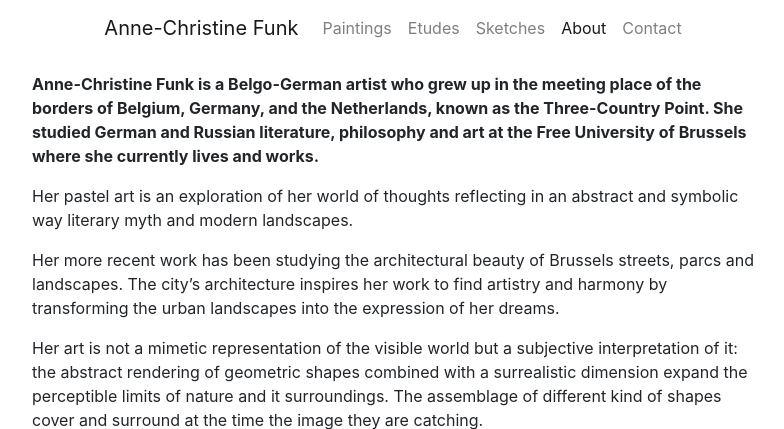
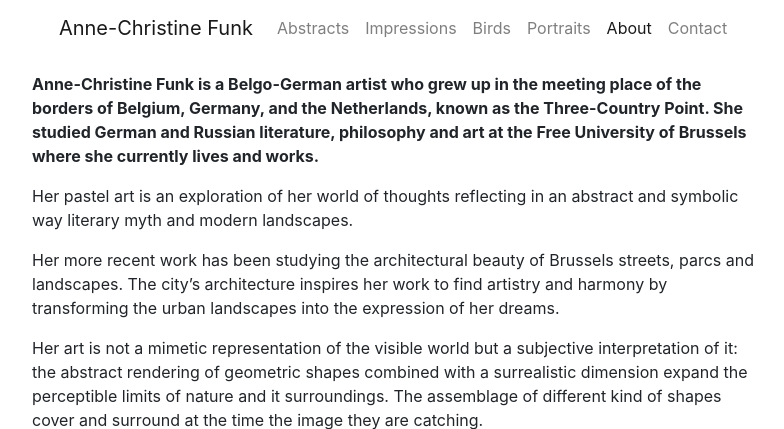
Before and after one commit to acelpb/acfunk, a Django app: page /about/ in a window 1280 px wide. Shown: the top 429 px of the page, without its empty margins (243-1027 px from the left). Run offline with Django 3.2, Linux system fonts and the light colour scheme; some libraries are stand-ins or nearby versions.

Commit message:
feat(classes): Rename and add fourth

```diff
--- a/acfunk/urls.py
+++ b/acfunk/urls.py
@@ -13,22 +13,18 @@ Including another URLconf
     1. Import the include() function: from django.urls import include, path
     2. Add a URL to urlpatterns:  path('blog/', include('blog.urls'))
 """
+from django.conf import settings
+from django.conf.urls.static import static
 from django.contrib import admin
 # sitemaps.py
 from django.contrib import sitemaps
 from django.contrib.sitemaps.views import sitemap
 from django.urls import path
 from django.urls import reverse
-from django.urls import include
-from django.conf.urls.static import static
-from django.conf import settings
 
-from .views import AboutView
+from .views import AboutView, AbstractsView, ImpressionsView, BirdsView, PortraitsView
 from .views import ContactView
-from .views import EtudesView
 from .views import HomeView
-from .views import PaintingsView
-from .views import SketchesView
 
 
 class StaticViewSitemap(sitemaps.Sitemap):
@@ -43,13 +39,14 @@ class StaticViewSitemap(sitemaps.Sitemap):
 
 
 urlpatterns = [
-    path('', HomeView.as_view(), name='home'),
-    path('paintings/', PaintingsView.as_view(), name='paintings'),
-    path('etudes/', EtudesView.as_view(), name='etudes'),
-    path('sketches/', SketchesView.as_view(), name='sketches'),
-    path('about/', AboutView.as_view(), name='about'),
-    path('contact/', ContactView.as_view(), name='contact'),
-    path('admin/', admin.site.urls),
-    path('sitemap.xml', sitemap, {'sitemaps': {'static': StaticViewSitemap, }},
-         name='django.contrib.sitemaps.views.sitemap')
-] + static(settings.MEDIA_URL, document_root=settings.MEDIA_ROOT)
+                  path('', HomeView.as_view(), name='home'),
+                  path('abstracts/', AbstractsView.as_view(), name='abstracts'),
+                  path('impressions/', ImpressionsView.as_view(), name='impressions'),
+                  path('birds/', BirdsView.as_view(), name='birds'),
+                  path('portraits/', PortraitsView.as_view(), name='portraits'),
+                  path('about/', AboutView.as_view(), name='about'),
+                  path('contact/', ContactView.as_view(), name='contact'),
+                  path('admin/', admin.site.urls),
+                  path('sitemap.xml', sitemap, {'sitemaps': {'static': StaticViewSitemap, }},
+                       name='django.contrib.sitemaps.views.sitemap')
+              ] + static(settings.MEDIA_URL, document_root=settings.MEDIA_ROOT)
--- a/acfunk/views.py
+++ b/acfunk/views.py
@@ -7,36 +7,47 @@ class HomeView(TemplateView):
     template_name = 'acfunk/home.html'
 
 
-class EtudesView(TemplateView):
+class AbstractsView(TemplateView):
     template_name = 'acfunk/gallery.html'
 
     def get_context_data(self, **kwargs):
         return {
             **super().get_context_data(**kwargs),
-            'gallery': Artwork.objects.filter(type=Artwork.ETUDE).order_by('order').all(),
-            'title': Artwork.TYPE_CHOICES[Artwork.ETUDE][1],
+            'gallery': Artwork.objects.filter(type=Artwork.ABSTRACTS).order_by('order').all(),
+            'title': Artwork.TYPE_CHOICES[Artwork.ABSTRACTS][1],
         }
 
 
-class PaintingsView(TemplateView):
+class ImpressionsView(TemplateView):
     template_name = 'acfunk/gallery.html'
 
     def get_context_data(self, **kwargs):
         return {
             **super().get_context_data(**kwargs),
-            'gallery': Artwork.objects.filter(type=Artwork.PAINTING).order_by('order').all(),
-            'title': Artwork.TYPE_CHOICES[Artwork.PAINTING][1],
+            'gallery': Artwork.objects.filter(type=Artwork.IMPRESSIONS).order_by('order').all(),
+            'title': Artwork.TYPE_CHOICES[Artwork.IMPRESSIONS][1],
         }
 
 
-class SketchesView(TemplateView):
+class BirdsView(TemplateView):
     template_name = 'acfunk/gallery.html'
 
     def get_context_data(self, **kwargs):
         return {
             **super().get_context_data(**kwargs),
-            'gallery': Artwork.objects.filter(type=Artwork.SKETCH).order_by('order').all(),
-            'title': Artwork.TYPE_CHOICES[Artwork.SKETCH][1],
+            'gallery': Artwork.objects.filter(type=Artwork.BIRDS).order_by('order').all(),
+            'title': Artwork.TYPE_CHOICES[Artwork.BIRDS][1],
+        }
+
+
+class PortraitsView(TemplateView):
+    template_name = 'acfunk/gallery.html'
+
+    def get_context_data(self, **kwargs):
+        return {
+            **super().get_context_data(**kwargs),
+            'gallery': Artwork.objects.filter(type=Artwork.PORTRAITS).order_by('order').all(),
+            'title': Artwork.TYPE_CHOICES[Artwork.PORTRAITS][1],
         }
 
 
--- a/templates/base.html
+++ b/templates/base.html
@@ -39,14 +39,17 @@
             </button>
             <div class="collapse navbar-collapse" id="navbarSupportedContent">
                 <ul class="navbar-nav mr-auto">
-                    <li class="nav-item"><a href="{% url 'paintings' %}"
-                                            class="nav-link{% if request.resolver_match.url_name == 'paintings' %} active{% endif %}">Paintings</a>
+                    <li class="nav-item"><a href="{% url 'abstracts' %}"
+                                            class="nav-link{% if request.resolver_match.url_name == 'abstracts' %} active{% endif %}">Abstracts</a>
                     </li>
-                    <li class="nav-item"><a href="{% url 'etudes' %}"
-                                            class="nav-link{% if request.resolver_match.url_name == 'etudes' %} active{% endif %}">Etudes</a>
+                    <li class="nav-item"><a href="{% url 'impressions' %}"
+                                            class="nav-link{% if request.resolver_match.url_name == 'impressions' %} active{% endif %}">Impressions</a>
                     </li>
-                    <li class="nav-item"><a href="{% url 'sketches' %}"
-                                            class="nav-link{% if request.resolver_match.url_name == 'sketches' %} active{% endif %}">Sketches</a>
+                    <li class="nav-item"><a href="{% url 'birds' %}"
+                                            class="nav-link{% if request.resolver_match.url_name == 'birds' %} active{% endif %}">Birds</a>
+                    </li>
+                    <li class="nav-item"><a href="{% url 'portraits' %}"
+                                            class="nav-link{% if request.resolver_match.url_name == 'portraits' %} active{% endif %}">Portraits</a>
                     </li>
                     <li class="nav-item"><a href="{% url 'about' %}"
                                             class="nav-link{% if request.resolver_match.url_name == 'about' %} active{% endif %}">About</a>
```
Also changed, not shown: artwork/models.py (+9 -6 lines).
